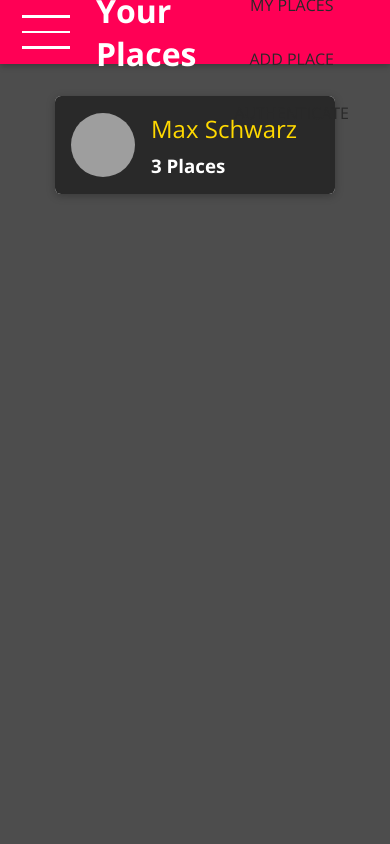
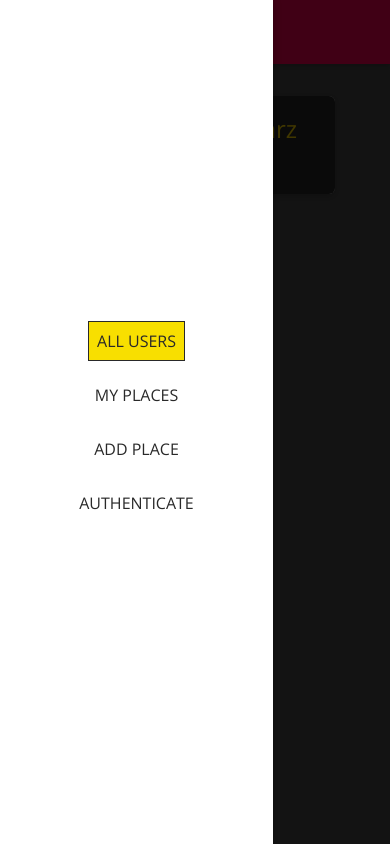
Before and after one commit to ilamkar/MERN-project, a React (Create React App) app: page / in a window 390 px wide. Both pictures are taken after a click on the button 40 px from the left and 32 px from the top of the page. Built offline with nearby package versions, Linux system fonts and the light colour scheme; grey boxes are pictures that could not be loaded.

Commit message:
responsive for main navigation and add react animantion react-transition-group

```diff
--- a/package.json
+++ b/package.json
@@ -9,7 +9,8 @@
     "react": "^16.12.0",
     "react-dom": "^16.12.0",
     "react-router-dom": "^5.1.2",
-    "react-scripts": "3.4.0"
+    "react-scripts": "3.4.0",
+    "react-transition-group": "^4.3.0"
   },
   "scripts": {
     "start": "react-scripts start",
--- a/public/index.html
+++ b/public/index.html
@@ -28,6 +28,8 @@
   </head>
   <body>
     <noscript>You need to enable JavaScript to run this app.</noscript>
+    <div id="backdrop-hook"></div>
+    <div id="drawer-hook"></div>
     <div id="root"></div>
     <!--
       This HTML file is a template.
--- a/src/shared/components/Navigation/MainNavigation.css
+++ b/src/shared/components/Navigation/MainNavigation.css
@@ -5,7 +5,7 @@
   border: none;
   display: flex;
   flex-direction: column;
-  justify-content:space-around;
+  justify-content: space-around;
   margin-right: 2rem;
   cursor: pointer;
 }
--- a/src/shared/components/Navigation/MainNavigation.js
+++ b/src/shared/components/Navigation/MainNavigation.js
@@ -1,25 +1,47 @@
-import React from 'react';
+import React,{useState} from 'react';
 import { Link } from 'react-router-dom';
 
 import MainHeader from './MainHeader';
+import NavLinks from './NavLinks';
+import SideDrawer from './SideDrawer';
+import Backdrop from '../UIElements/Backdrop'
+
 import './MainNavigation.css';
-import NavLink from './NavLinks';
 
 const MainNavigation = props => {
+  const [drawerIsOpen,setDrawerIsOpen]= useState(false);
+
+  const openDrawer = ()=>{
+    setDrawerIsOpen(true);
+  };
+  const closeDrawer=() =>{
+      setDrawerIsOpen(false);
+      }
     return (
+    <React.Fragment>
+        {drawerIsOpen && <Backdrop onClick={closeDrawer}/>}
+
+   <SideDrawer show={drawerIsOpen}>
+        <nav className="main-navigation__drawer-nav">
+         <NavLinks />
+        </nav>
+   </SideDrawer>
+
+
       <MainHeader>
-      <button className="main-navigation__menu-btn">
+        <button className="main-navigation__menu-btn" onClick={openDrawer}>
           <span />
           <span />
           <span />
         </button>
         <h1 className="main-navigation__title">
-        <Link to="/">Your Places</Link>
+          <Link to="/">YourPlaces</Link>
         </h1>
-      <nav>
-        <NavLink/>
+        <nav className="main-navigation__header-nav">
+          <NavLinks />
         </nav>
       </MainHeader>
+    </React.Fragment>
   );
 };
 
--- a/src/shared/components/Navigation/SideDrawer.css
+++ b/src/shared/components/Navigation/SideDrawer.css
@@ -0,0 +1,10 @@
+.side-drawer {
+  position: fixed;
+  left: 0;
+  top: 0;
+  z-index: 100;
+  height: 100vh;
+  width: 70%;
+  background: white;
+  box-shadow: 0 2px 8px rgba(0, 0, 0, 0.26);
+}
--- a/src/shared/components/Navigation/SideDrawer.js
+++ b/src/shared/components/Navigation/SideDrawer.js
@@ -0,0 +1,25 @@
+import React from 'react';
+
+
+import ReactDOM from 'react-dom';
+import {CSSTransition} from 'react-transition-group';
+
+import './SideDrawer.css';
+
+const SideDrawer = props => {
+const content = (
+  <CSSTransition
+  in={props.show}
+   timeout={200}
+   classNames="slide-in-left"
+    mountOnEnter
+    unmountOnExit
+    >
+  <aside className="side-drawer" onClick={props.onclick}>{props.children}</aside>
+  </CSSTransition>
+  );
+
+  return ReactDOM.createPortal(content,document.getElementById('drawer-hook'));
+};
+
+export default SideDrawer;
--- /dev/null
+++ b/src/shared/components/UIElements/Backdrop.css
@@ -0,0 +1,9 @@
+.backdrop {
+    position: fixed;
+    top: 0;
+    left: 0;
+    width: 100%;
+    height: 100vh;
+    background: rgba(0, 0, 0, 0.75);
+    z-index: 10;
+  }
--- /dev/null
+++ b/src/shared/components/UIElements/Backdrop.js
@@ -0,0 +1,14 @@
+import React from 'react';
+import ReactDOM from 'react-dom';
+
+
+import './Backdrop.css';
+
+const Backdrop =props=>{
+    return ReactDOM.createPortal(
+        <div className="backdrop" onClick={props.onClick}></div>,document.getElementById('backdrop-hook')
+    );
+}
+
+
+export default Backdrop;
--- a/src/user/components/UsersList.css
+++ /dev/null
@@ -1,10 +0,0 @@
-.users-list {
-  list-style: none;
-  margin: 0 auto;
-  padding: 0;
-  width: 90%;
-  max-width: 50rem;
-  display: flex;
-  justify-content: center;
-  flex-wrap: wrap;
-}
--- a/src/user/components/UsersList.js
+++ b/src/user/components/UsersList.js
@@ -2,7 +2,8 @@
 
 import UserItem from './UserItem';
 import Card from '../../shared/components/UIElements/Card';
-import './UsersList.css';
+
+import './UserList.css'
 
 const UsersList = props => {
   if (props.items.length === 0) {
```
Also changed, not shown: src/shared/components/Navigation/NavLinks.js (+9 -13 lines), src/shared/components/Navigation/NavLinks.css (indentation only), 1 other file (tests, documents, lock files or other folders). Lines whose indentation alone changed are shown as unchanged.
